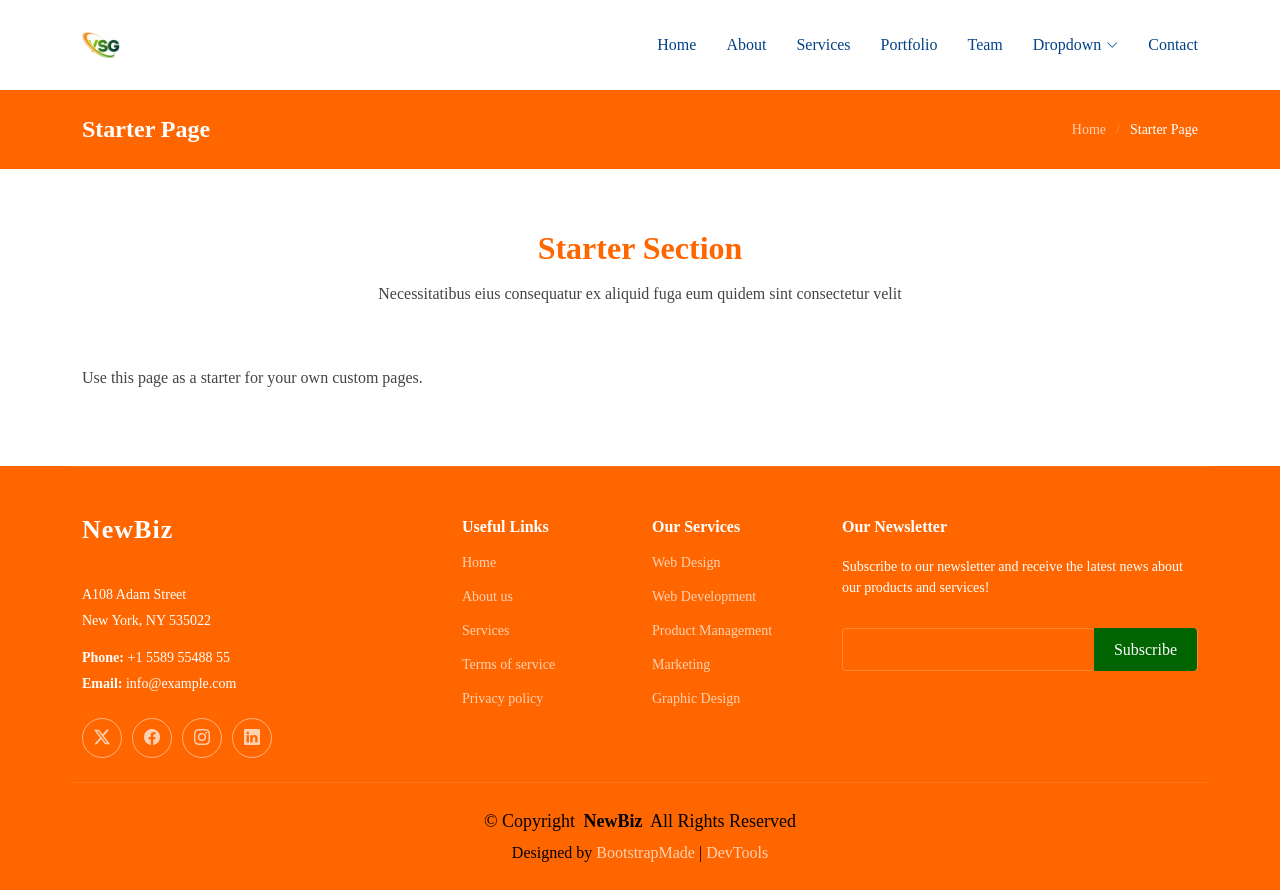
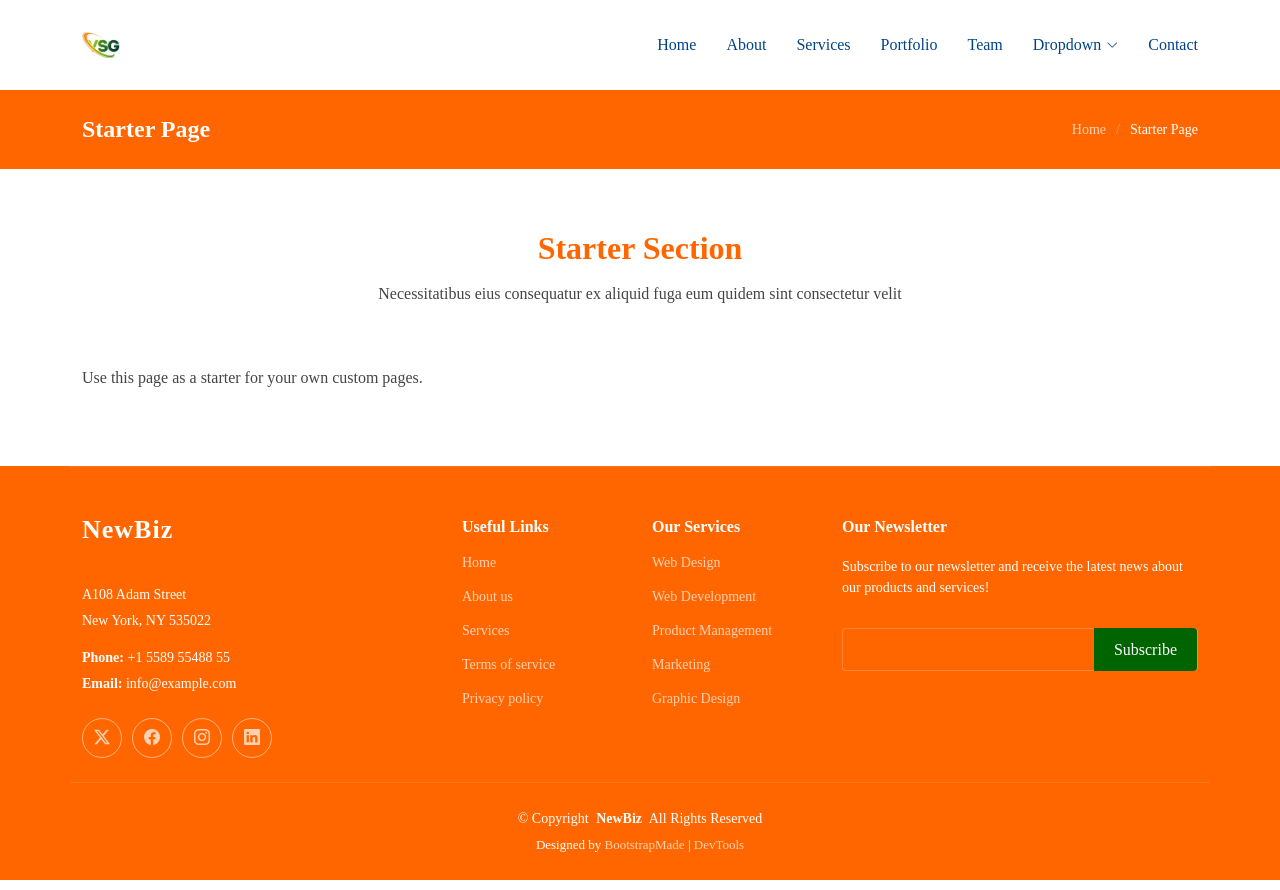
Before and after one commit to vintechltd/vinsitaah-global-site, a plain HTML site: page starter-page.html in a window 1280 px wide. Drawn offline with Linux system fonts and the light colour scheme.

```diff
--- a/assets/css/main.css
+++ b/assets/css/main.css
@@ -1649,22 +1649,9 @@
   color: var(--accent-color);
 }
 
-.copyright,
-.copyright p,
-.copyright span,
-.copyright strong,
-.copyright .credits {
-  color: #000000 !important;
-}
-.copyright p {
-  font-size: 18px;   /* increase size */
-  font-weight: 500;  /* slightly bold */
-}
-
-.copyright .credits {
-  font-size: 16px;
-}
-
+/*--------------------------------------------------------------
+# Starter Section Section
+--------------------------------------------------------------*/
 .starter-section {
   /* Add your styles here */
 }
```
Also changed, not shown: index.html (+12 -12 lines).
